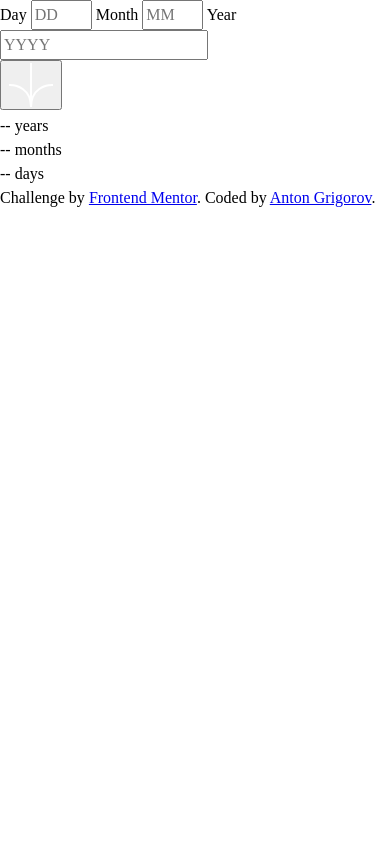
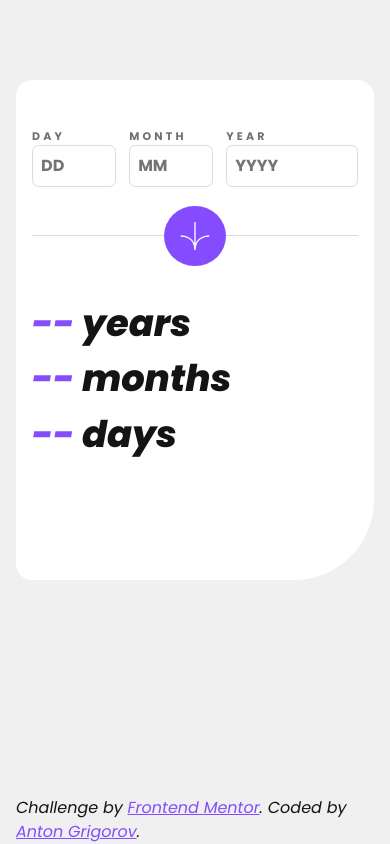
Before and after one commit to TisteEdur/Frontend-Mentor-Challenges, a plain HTML site: page age-calculator-app/index.html in a window 390 px wide. Drawn offline with Linux system fonts and the light colour scheme.

Commit message:
html structure re-arrange & add mobile UI styling

```diff
--- a/age-calculator-app/index.html
+++ b/age-calculator-app/index.html
@@ -14,12 +14,12 @@
 
     <title>Frontend Mentor | Age calculator app</title>
 
-    <link rel="stylesheet" href="styles.css">
+    <link rel="stylesheet" href="styles.css" />
   </head>
   <body>
-    <div class="wrapper">
     <main class="content">
       <form class="user-input">
+        <div class="input-wrapper">
           <label for="day">Day</label>
           <input
             type="number"
@@ -29,7 +29,9 @@
             max="31"
             placeholder="DD"
           />
+        </div>
 
+        <div class="input-wrapper">
           <label for="month">Month</label>
           <input
             type="number"
@@ -39,30 +41,37 @@
             max="12"
             placeholder="MM"
           />
+        </div>
 
+        <div class="input-wrapper">
           <label for="year">Year</label>
           <input type="number" id="year" value="year" placeholder="YYYY" />
+        </div>
       </form>
 
       <button class="submit-btn">
-        <img src="./assets/images/icon-arrow.svg" alt="">
+        <img
+          src="./assets/images/icon-arrow.svg"
+          alt="arrow showing down"
+          class="submit-btn-img"
+        />
       </button>
 
       <section class="output">
-        <div>-- years</div>
-        <div>-- months</div>
-        <div>-- days</div>
+        <p class="output-text"><span class="output-numbers">--</span> years</p>
+        <p class="output-text"><span class="output-numbers">--</span> months</p>
+        <p class="output-text"><span class="output-numbers">--</span> days</p>
       </section>
     </main>
+
     <footer class="footer">
       <div class="attribution">
         Challenge by
         <a href="https://www.frontendmentor.io?ref=challenge" target="_blank"
           >Frontend Mentor</a
         >. Coded by <a href="#">Anton Grigorov</a>.
+      </div>
     </footer>
-      </div>
-    </div>
 
     <script src="script.js"></script>
   </body>
--- a/age-calculator-app/styles.css
+++ b/age-calculator-app/styles.css
@@ -44,4 +44,138 @@ h6 {
 #__next {
     isolation: isolate;
 }
+
 /*===== End of CSS Reset =====*/
+
+/* ===== Fonts Input ===== */
+@font-face {
+    font-family: "Poppins-Regular";
+    src: url(./assets/fonts/Poppins-Regular.ttf);
+}
+
+@font-face {
+    font-family: "Poppins-Italic";
+    src: url(./assets/fonts/Poppins-Italic.ttf);
+}
+
+@font-face {
+    font-family: "Poppins-Bold";
+    src: url(./assets/fonts/Poppins-Bold.ttf);
+}
+
+@font-face {
+    font-family: "Poppins-BoldItalic";
+    src: url(./assets/fonts/Poppins-BoldItalic.ttf);
+}
+
+@font-face {
+    font-family: "Poppins-ExtraBold";
+    src: url(./assets/fonts/Poppins-ExtraBold.ttf);
+}
+
+@font-face {
+    font-family: "Poppins-ExtraBoldItalic";
+    src: url(./assets/fonts/Poppins-ExtraBoldItalic.ttf);
+}
+
+/* ===== End Fonts Input ===== */
+
+body {
+    padding: 5rem 1rem 0;
+    height: 100vh;
+    display: flex;
+    flex-direction: column;
+    align-items: center;
+    justify-content: space-between;
+    background-color: hsl(0, 0%, 94%);
+}
+
+.content {
+    padding: 0 1rem;
+    height: 500px;
+    display: flex;
+    flex-direction: column;
+    background-color: hsl(0, 0%, 100%);
+    border-radius: 1rem 1rem 5rem;
+}
+
+.user-input {
+    padding: 3rem 0;
+    display: flex;
+    gap: .8rem;
+    border-bottom: 1px solid hsl(0, 0%, 86%);
+
+    & .input-wrapper {
+        display: flex;
+        flex-direction: column;
+        justify-content: flex-start;
+
+        & input,
+        label {
+            font-family: "Poppins-Bold";
+            text-transform: uppercase;
+            color: hsl(0, 1%, 44%);
+        }
+
+        & input {
+            padding: .5rem;
+            max-width: 150px;
+            min-width: 60px;
+            width: 100%;
+            color: hsl(0, 0%, 8%);
+            border-radius: 0.4rem;
+            border: 1px solid hsl(0, 0%, 86%);
+            caret-color: hsl(259, 100%, 65%);
+        }
+
+        & input:focus,
+        input:focus-visible {
+            outline-color: hsl(259, 100%, 65%);
+        }
+
+        & label {
+            font-size: 0.688rem;
+            letter-spacing: 0.2rem;
+        }
+    }
+}
+
+.submit-btn {
+    padding: 1rem;
+    align-self: center;
+    background-color: hsl(259, 100%, 65%);
+    border: none;
+    border-radius: 50%;
+    transform: translateY(-30px);
+
+    & .submit-btn-img {
+        width: 100%;
+        height: auto;
+        max-width: 30px;
+        max-height: 30px;
+        object-fit: contain;
+    }
+}
+
+.output-text {
+    font-family: "Poppins-ExtraBoldItalic";
+    font-size: 2.3rem;
+    color: hsl(0, 0%, 8%);
+}
+
+.output-numbers {
+    color: hsl(259, 100%, 65%);
+}
+
+.footer {
+    font-family: "Poppins-Italic";
+    color: hsl(0, 0%, 8%);
+
+    & a {
+        color: hsl(259, 100%, 65%);
+    }
+
+    & a:visited {
+        color: hsl(0, 1%, 44%);
+    }
+}
```
Lines whose indentation alone changed are shown as unchanged.
